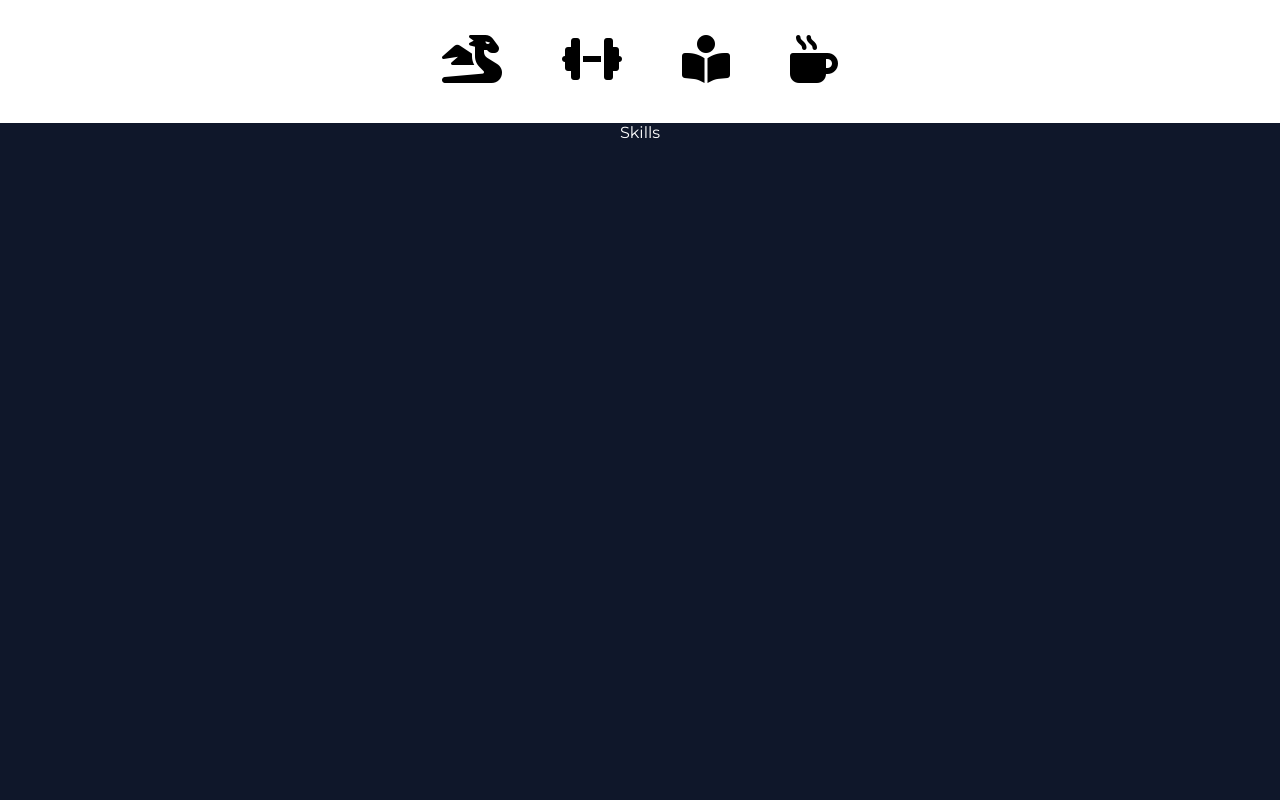
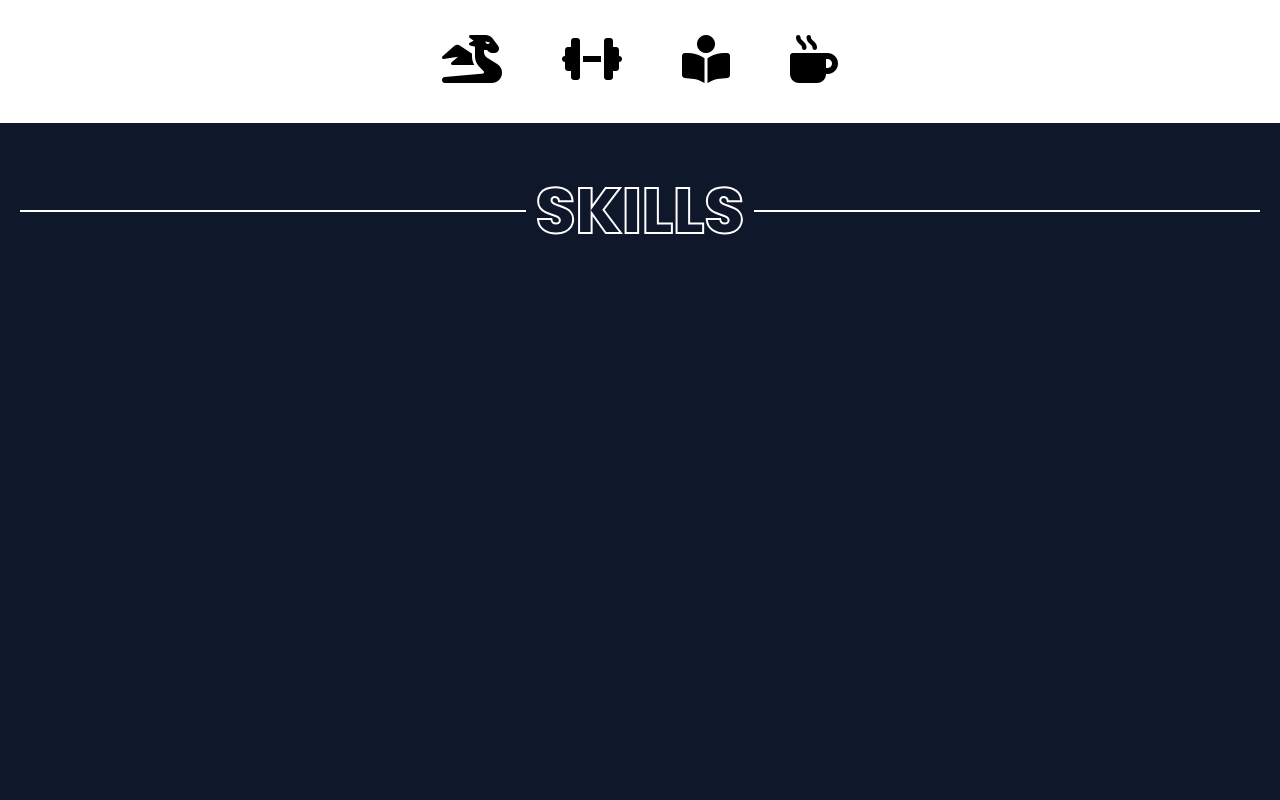
Before and after one commit to DragonSenses/react-portfolio, a React (Create React App) app: page / in a window 1280 px wide. Shown: the part 1500-2300 px from the top of the page. Built offline with nearby package versions, Linux system fonts and the light colour scheme.

Commit message:
Create Skills Component

```diff
--- a/src/components/Skills.js
+++ b/src/components/Skills.js
@@ -1,9 +1,15 @@
 import React from 'react'
+import styles from './skills.module.css'
+import SectionIntroduction from './SectionIntroduction'
 
 export default function Skills() {
   return (
     <section id='skills'>
-      Skills
+      <SectionIntroduction dark={true}>SKILLS</SectionIntroduction>
+
+      <div className={styles.sectionContent}>
+
+      </div>
     </section>
   )
 }
```
Also changed, not shown: src/components/skills.module.css (added).
